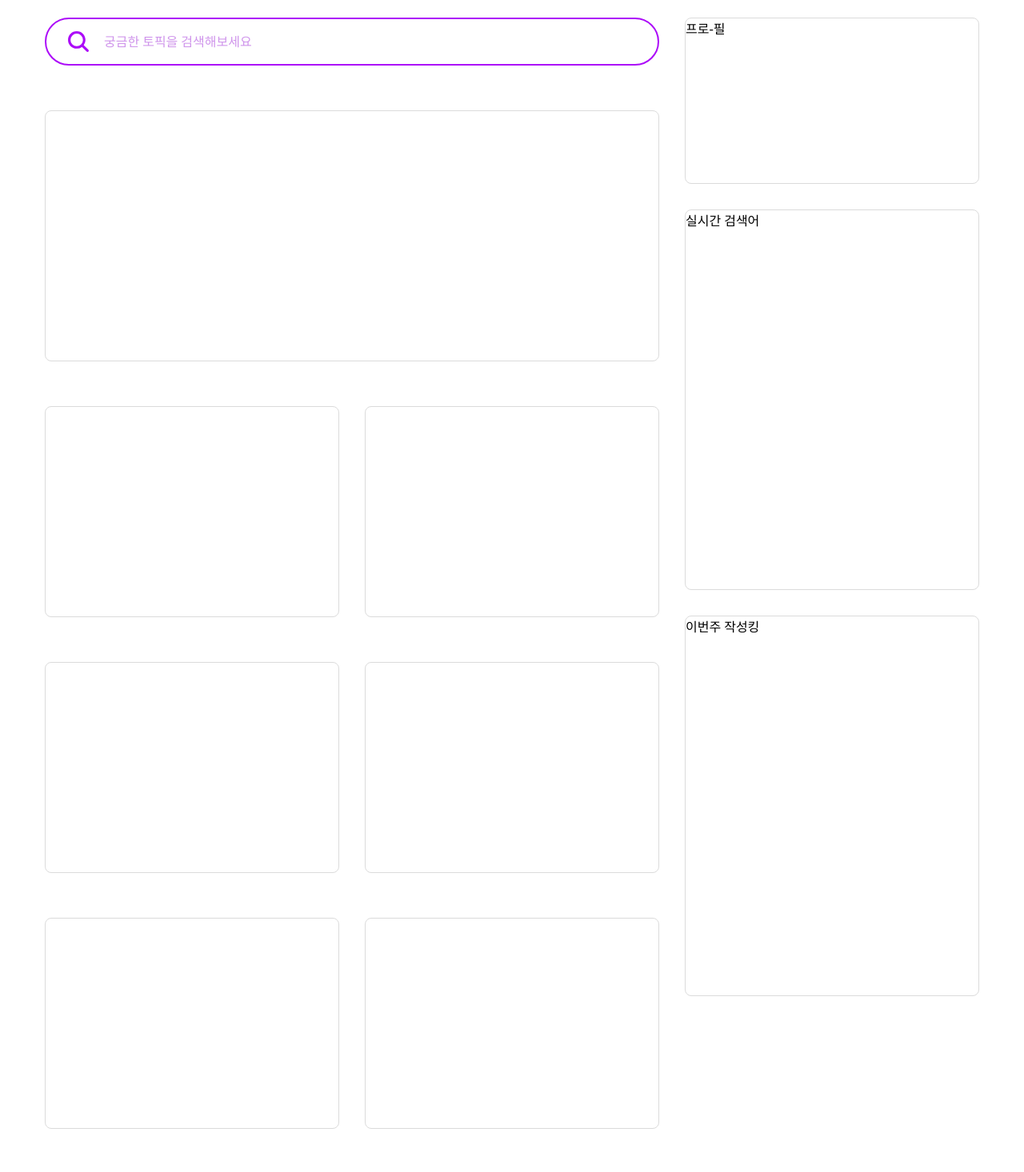
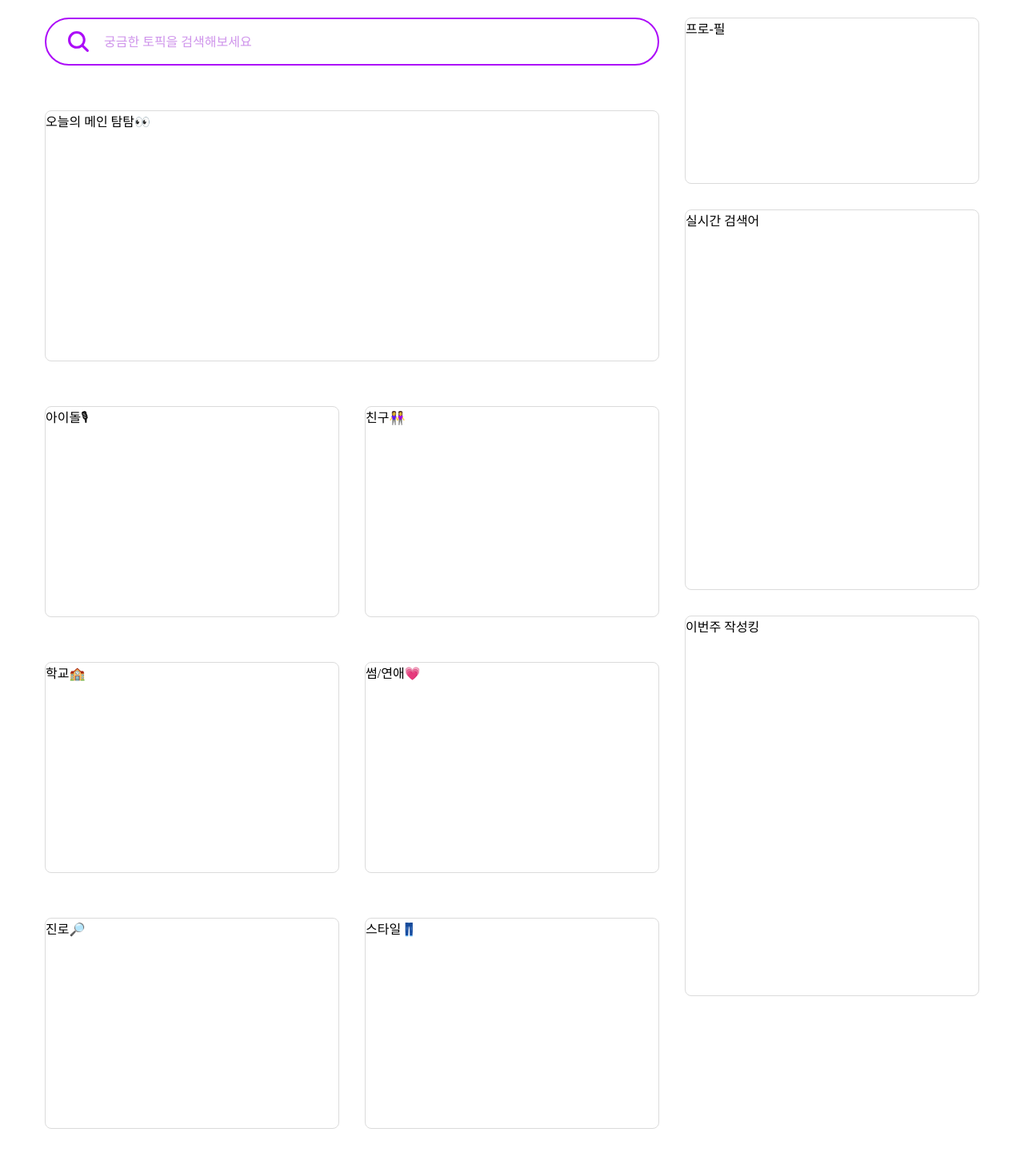
Before and after one commit to EnvyW6567/TeenTam-front, a React (Create React App) app: page / in a window 1280 px wide. Shown: the part 100-1566 px from the top of the page at 80% size. Built offline with nearby package versions, Linux system fonts and the light colour scheme; a web font is replaced by a local one.

Commit message:
design: add text to MainPageMainSection

```diff
--- a/src/components/MainPageMainSection/MainPageMainSection.jsx
+++ b/src/components/MainPageMainSection/MainPageMainSection.jsx
@@ -12,14 +12,14 @@ const MainPageMainSection = (props) => {
         <section className={styles.main_page_main_section}>
             <SearchBar />
             <section className={styles.boards}>
-                <section className={styles.section}></section>
-                <section className={styles.section}></section>
-                <section className={styles.section}></section>
-                <section className={styles.section}></section>
-                <section className={styles.section}></section>
-                <section className={styles.section}></section>
-                <section className={styles.section}></section>
-                <section className={styles.section}></section>
+                <section className={styles.section}>오늘의 메인 탐탐👀</section>
+                <section className={styles.section}>아이돌🎙</section>
+                <section className={styles.section}>친구👭</section>
+                <section className={styles.section}>학교🏫</section>
+                <section className={styles.section}>썸/연애💗</section>
+                <section className={styles.section}>진로🔎</section>
+                <section className={styles.section}>스타일👖</section>
+                <section className={styles.section}>공지사항✔️</section>
             </section>
         </section>
     )
```
